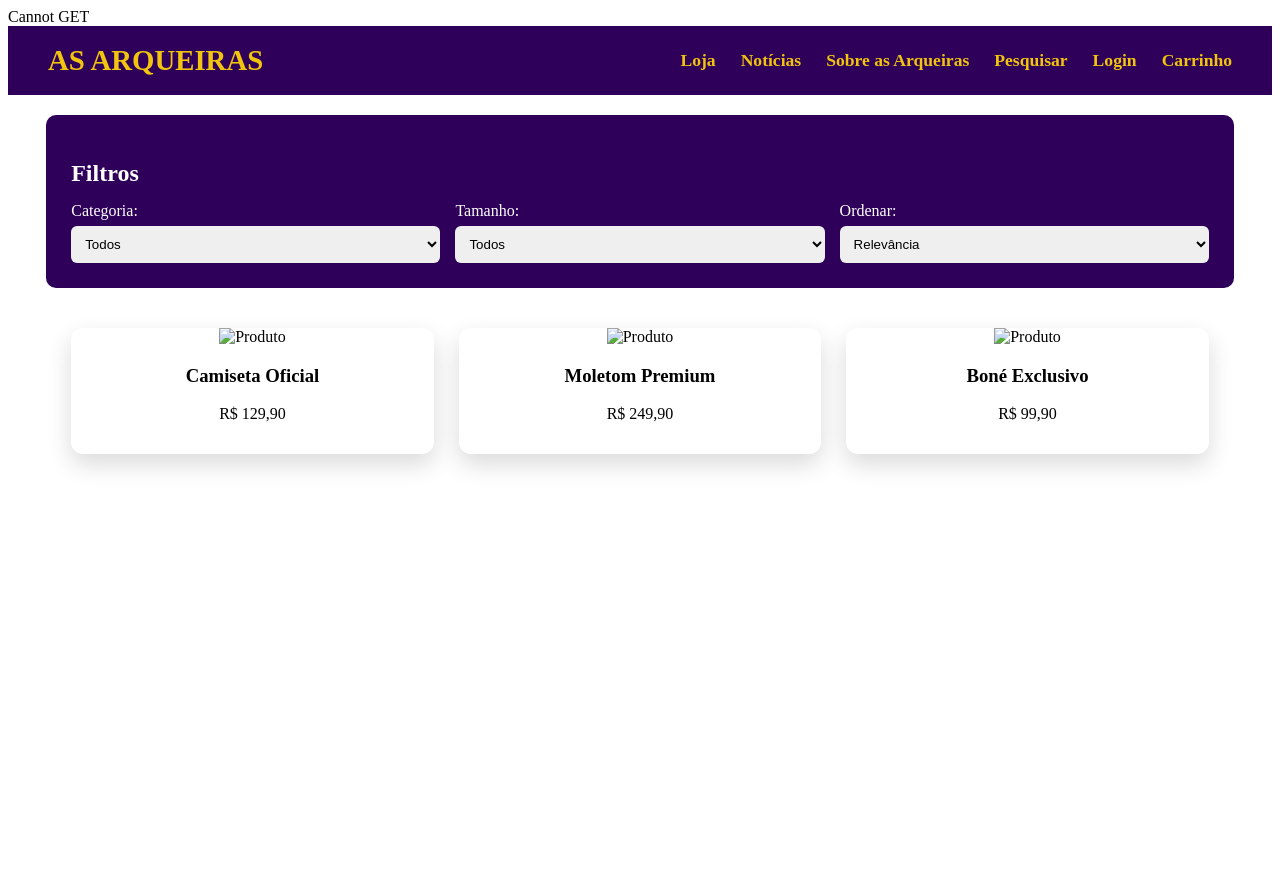
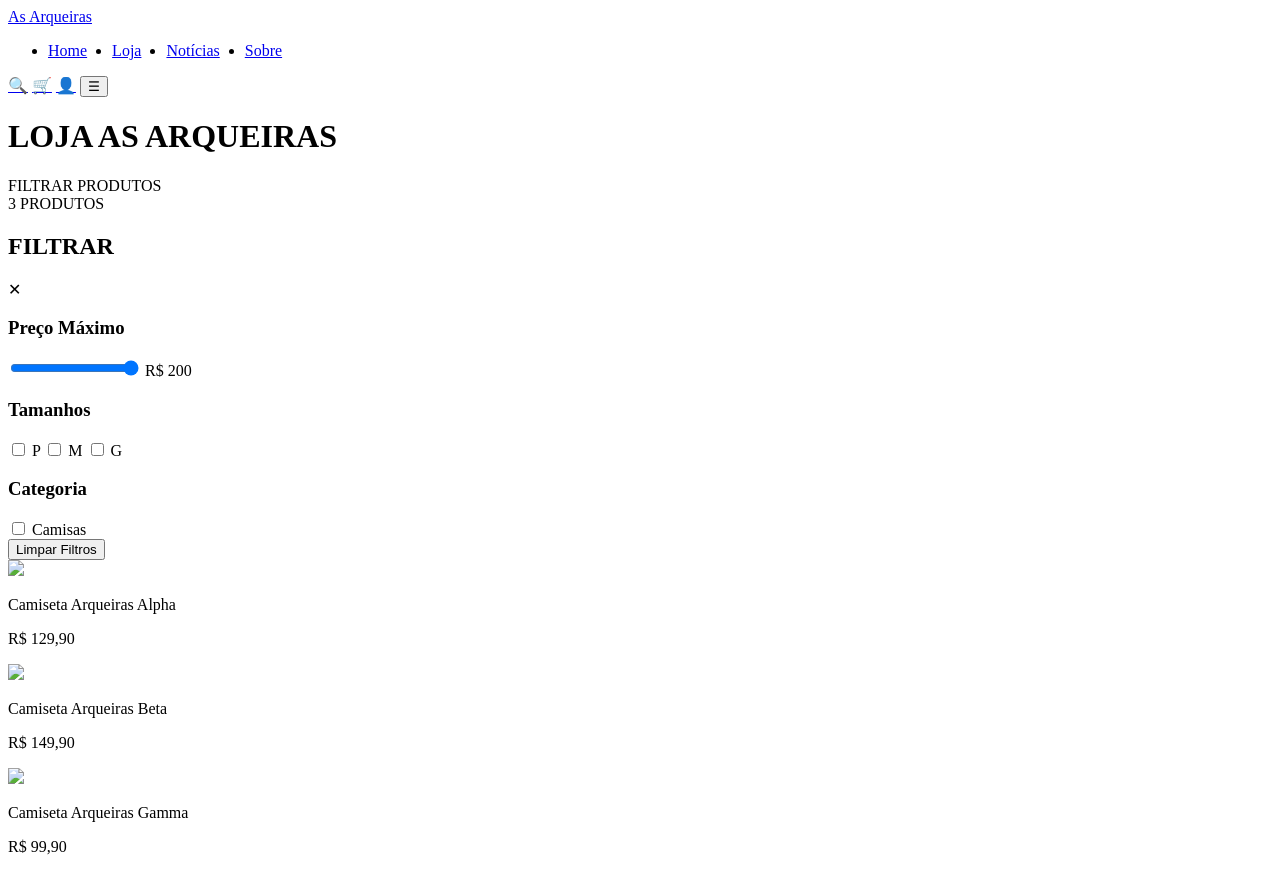
Before and after one commit to grazisandy0/As-arqueiras, a Flask app: template template/loja.html in a window 1280 px wide. Before the commit the page ends 469 px from the top, so only its background shows below. Run offline with Flask 3, Linux system fonts and the light colour scheme; the template is opened without the code that fills it, so the values that code supplies are empty; some libraries are stand-ins or nearby versions.

Commit message:
Add files via upload

```diff
--- a/template/loja.html
+++ b/template/loja.html
@@ -1,118 +1,86 @@
-<!-- Estrutura inicial da página da loja -->
 <!DOCTYPE html>
 <html lang="pt-br">
 <head>
-    <meta charset="UTF-8">
-    <meta name="viewport" content="width=device-width, initial-scale=1.0">
-    <title>Loja - As Arqueiras</title>
-    <link rel="stylesheet" href="loja.css">
-    <script src="loja.js"></script>
+<meta charset="UTF-8">
+<meta name="viewport" content="width=device-width, initial-scale=1.0">
+<title>Loja - As Arqueiras</title>
+<link rel="stylesheet" href="loja.css">
 </head>
 <body>
-    <div id="header-container"></div>
 
-<script>
-    fetch("header.html")
-        .then(res => res.text())
-        .then(html => {
-            document.getElementById("header-container").innerHTML = html;
-        });
-</script>
+<!-- MENU FIXO -->
+<header class="top-menu">
+    <div class="logo"><a href="#">As Arqueiras</a></div>
+    <ul class="menu-links">
+        <li><a href="home.html">Home</a></li>
+        <li><a href="loja.html">Loja</a></li>
+        <li><a href="noticias.html">Notícias</a></li>
+        <li><a href="sobre.html">Sobre</a></li>
+    </ul>
+    <div class="menu-right">
+        <a href="#" class="icon">🔍</a>
+        <a href="#" class="icon">🛒</a>
+        <a href="#" class="icon">👤</a>
+        <button class="hamburger">☰</button>
+    </div>
+</header>
 
+<h1 class="store-title">LOJA AS ARQUEIRAS</h1>
 
-    <!-- MENU SUPERIOR -->
-    <header class="menu">
-        <div class="logo">AS ARQUEIRAS</div>
+<!-- FILTRO E CONTADOR DE PRODUTOS -->
+<section class="filter-sort">
+    <div class="filter" id="openFilter">FILTRAR PRODUTOS</div>
+    <div class="product-count" id="productCount">3 PRODUTOS</div>
+</section>
 
-        <nav class="menu-links">
-            <div class="menu-item loja-dropdown">
-                <span class="menu-title">Loja</span>
-                <div class="dropdown">
-                    <div class="dropdown-section">
-                        <button class="dropdown-btn">Vestuário ▸</button>
-                        <div class="sub-dropdown">
-                            <a href="#">Camisetas</a>
-                            <a href="#">Moletom</a>
-                            <a href="#">Bonés</a>
-                        </div>
-                    </div>
+<!-- SIDEBAR DE FILTRO -->
+<div class="filter-overlay" id="filterOverlay"></div>
+<aside class="filter-sidebar" id="filterSidebar">
+    <div class="filter-header">
+        <h2>FILTRAR</h2>
+        <span class="close-filter" id="closeFilter">✕</span>
+    </div>
 
-                    <div class="dropdown-section">
-                        <button class="dropdown-btn">Coleções ▸</button>
-                        <div class="sub-dropdown">
-                            <a href="#">Edição Limitada</a>
-                            <a href="#">Especiais</a>
-                        </div>
-                    </div>
-                </div>
-            </div>
+    <div class="filter-section">
+        <h3>Preço Máximo</h3>
+        <input type="range" min="0" max="200" value="200" id="precoRange" class="range">
+        <span>R$ <span id="precoValor">200</span></span>
+    </div>
 
-            <a href="#" class="menu-title">Notícias</a>
-            <a href="#" class="menu-title">Sobre as Arqueiras</a>
-            <a href="#" class="menu-title">Pesquisar</a>
-            <a href="#" class="menu-title">Login</a>
-            <a href="#" class="menu-title">Carrinho</a>
-        </nav>
-    </header>
+    <div class="filter-section">
+        <h3>Tamanhos</h3>
+        <label><input type="checkbox" class="sizeFilter" value="P"> P</label>
+        <label><input type="checkbox" class="sizeFilter" value="M"> M</label>
+        <label><input type="checkbox" class="sizeFilter" value="G"> G</label>
+    </div>
 
-    <!-- FILTROS (estilo LOUD) -->
-    <section class="filtros">
-        <h2>Filtros</h2>
-        <div class="filter-grid">
-            <label>
-                Categoria:
-                <select>
-                    <option>Todos</option>
-                    <option>Camisetas</option>
-                    <option>Moletons</option>
-                    <option>Bonés</option>
-                </select>
-            </label>
+    <div class="filter-section">
+        <h3>Categoria</h3>
+        <label><input type="checkbox" class="categoryFilter" value="Camisa"> Camisas</label>
+    </div>
 
-            <label>
-                Tamanho:
-                <select>
-                    <option>Todos</option>
-                    <option>P</option>
-                    <option>M</option>
-                    <option>G</option>
-                    <option>GG</option>
-                </select>
-            </label>
+    <button id="clearFilters">Limpar Filtros</button>
+</aside>
 
-            <label>
-                Ordenar:
-                <select>
-                    <option>Relevância</option>
-                    <option>Preço: menor para maior</option>
-                    <option>Preço: maior para menor</option>
-                    <option>Lançamentos</option>
-                </select>
-            </label>
-        </div>
-    </section>
+<!-- GRID DE PRODUTOS -->
+<div class="products-grid" id="productsGrid">
+    <div class="product-card" data-name="Camiseta Arqueiras Alpha" data-price="129.9" data-size="M" data-category="Camisa" data-img="https://via.placeholder.com/240x300?text=Camiseta+1">
+        <img src="https://via.placeholder.com/240x300?text=Camiseta+1">
+        <p class="product-name">Camiseta Arqueiras Alpha</p>
+        <p class="product-price">R$ 129,90</p>
+    </div>
+    <div class="product-card" data-name="Camiseta Arqueiras Beta" data-price="149.9" data-size="G" data-category="Camisa" data-img="https://via.placeholder.com/240x300?text=Camiseta+2">
+        <img src="https://via.placeholder.com/240x300?text=Camiseta+2">
+        <p class="product-name">Camiseta Arqueiras Beta</p>
+        <p class="product-price">R$ 149,90</p>
+    </div>
+    <div class="product-card" data-name="Camiseta Arqueiras Gamma" data-price="99.9" data-size="P" data-category="Camisa" data-img="https://via.placeholder.com/240x300?text=Camiseta+3">
+        <img src="https://via.placeholder.com/240x300?text=Camiseta+3">
+        <p class="product-name">Camiseta Arqueiras Gamma</p>
+        <p class="product-price">R$ 99,90</p>
+    </div>
+</div>
 
-
-    <!-- LISTA DE PRODUTOS (estilo Cloud9) -->
-    <section class="produtos">
-        <div class="produto-card">
-            <img src="https://via.placeholder.com/300" alt="Produto">
-            <h3>Camiseta Oficial</h3>
-            <p class="preco">R$ 129,90</p>
-        </div>
-
-        <div class="produto-card">
-            <img src="https://via.placeholder.com/300" alt="Produto">
-            <h3>Moletom Premium</h3>
-            <p class="preco">R$ 249,90</p>
-        </div>
-
-        <div class="produto-card">
-            <img src="https://via.placeholder.com/300" alt="Produto">
-            <h3>Boné Exclusivo</h3>
-            <p class="preco">R$ 99,90</p>
-        </div>
-    </section>
-
+<script src="loja.js"></script>
 </body>
 </html>
```
Also changed, not shown: template/carrinho.html (added, +73 -0 lines), template/noticias.html (added, +70 -0 lines), template/sobre.html (added, +62 -0 lines).
